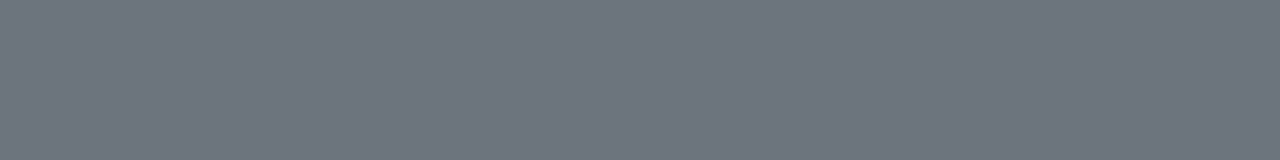
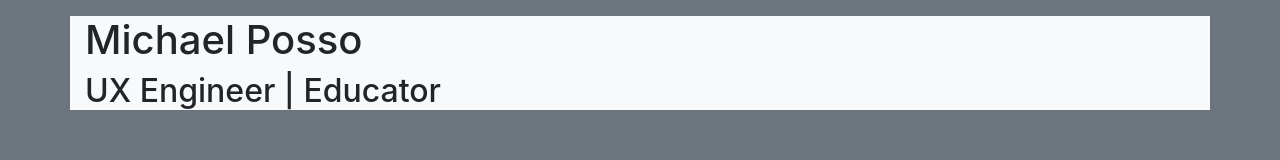
Before and after one commit to micposso/NYIT-Resume-fall2025, a plain HTML site: page components.html in a window 1280 px wide. Drawn offline with nearby package versions, Linux system fonts and the light colour scheme.

Commit message:
add header content name and title

```diff
--- a/components.html
+++ b/components.html
@@ -15,7 +15,8 @@
 		</aside>
 		<article>
 			<header>
-
+				<h1>Michael Posso</h1>
+				<h2>UX Engineer | Educator</h2>
 			</header>
 		</article>
 	</main>
```
